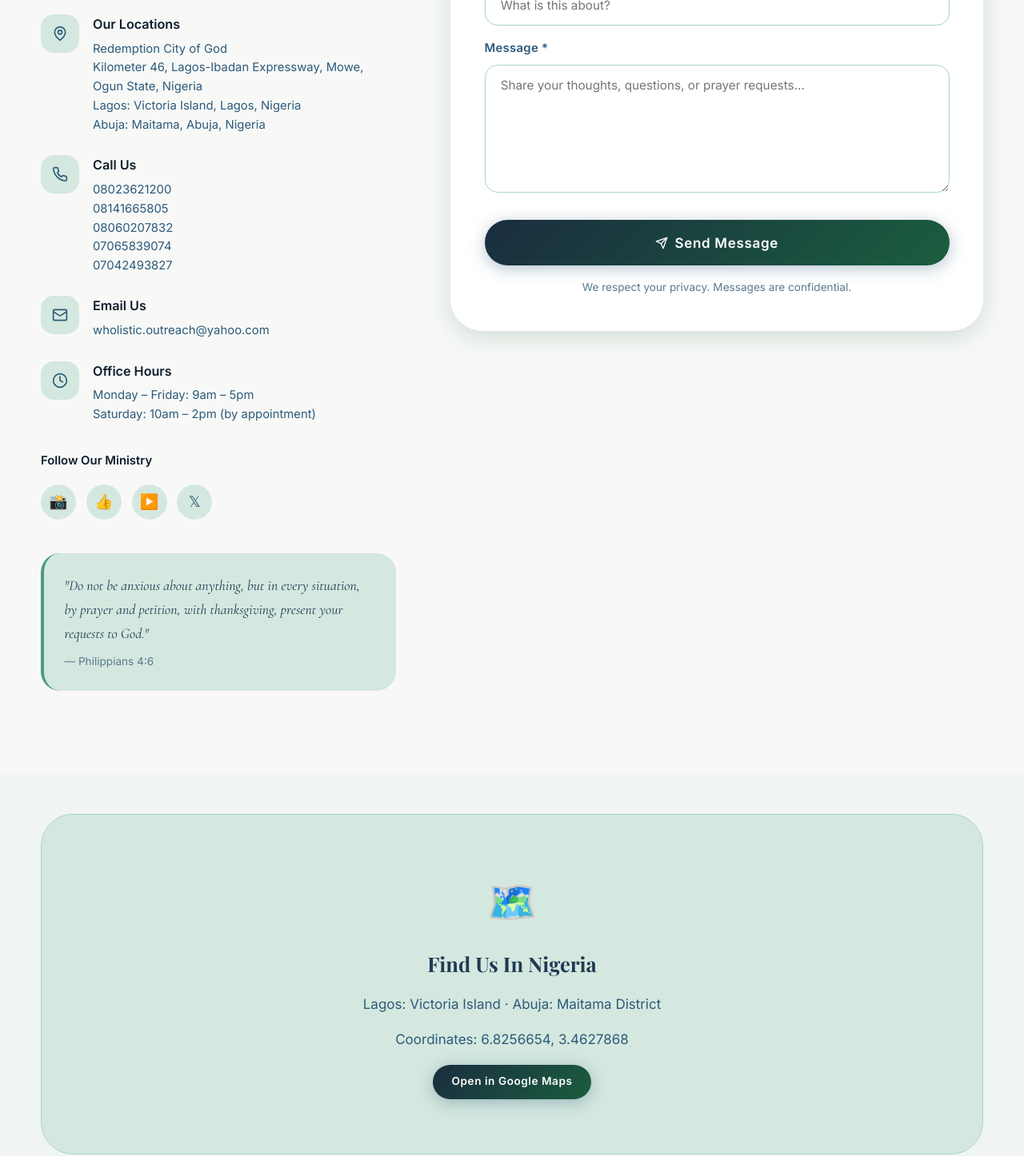
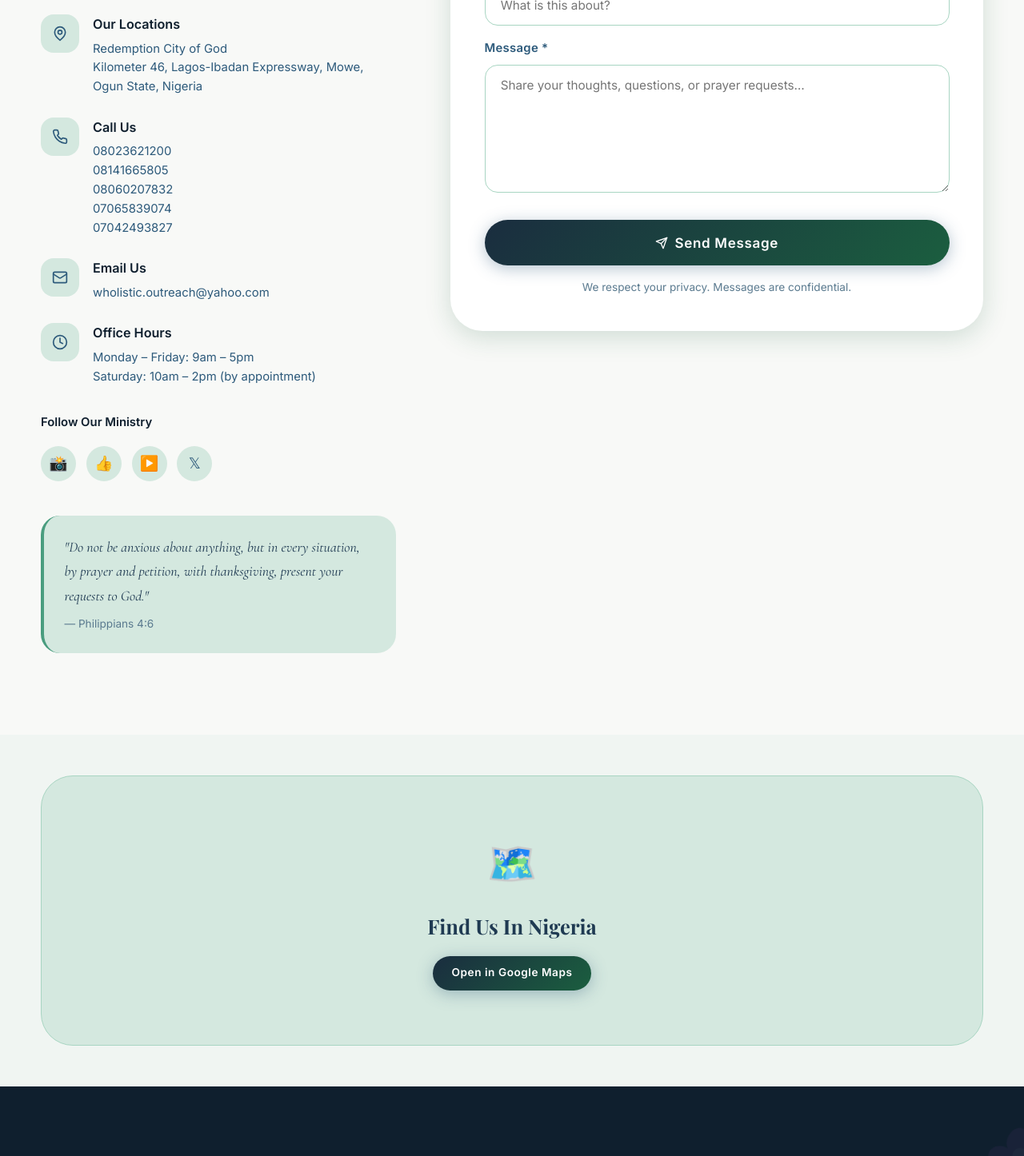
Before and after one commit to JDLightworks/wholistic, a React (Vite) app: page /contact in a window 1280 px wide. Shown: the part 880-2326 px from the top of the page at 80% size. Built offline with nearby package versions, Linux system fonts and the light colour scheme; the HTML template or start-up script is replaced by a standard one; a web font is replaced by a local one.

Commit message:
changedimages

```diff
--- a/src/pages/Contact.tsx
+++ b/src/pages/Contact.tsx
@@ -8,8 +8,6 @@ const contactInfo = [
   { icon: <MapPin size={20} />, title: 'Our Locations', lines: [
     'Redemption City of God',
     'Kilometer 46, Lagos-Ibadan Expressway, Mowe, Ogun State, Nigeria',
-    'Lagos: Victoria Island, Lagos, Nigeria',
-    'Abuja: Maitama, Abuja, Nigeria'
   ] },
   { icon: <Phone size={20} />, title: 'Call Us', lines: ['08023621200', '08141665805', '08060207832', '07065839074', '07042493827'] },
   { icon: <Mail size={20} />, title: 'Email Us', lines: ['wholistic.outreach@yahoo.com'] },
@@ -245,10 +243,9 @@ export default function Contact() {
           }}>
             <div style={{ fontSize: '3rem' }}>🗺️</div>
             <h3 style={{ fontFamily: 'var(--font-display)', fontSize: '1.5rem', color: 'var(--purple-800)' }}>Find Us In Nigeria</h3>
-            <p style={{ color: 'var(--text-mid)', maxWidth: '400px' }}>Lagos: Victoria Island · Abuja: Maitama District</p>
-            <p style={{ color: 'var(--text-mid)', maxWidth: '400px' }}>Coordinates: 6.8256654, 3.4627868</p>
+
             <a
-              href="https://www.google.com/maps?q=6.8256654,3.4627868"
+              href="https://www.google.com/maps/place/Redemption+City,+Pakuro+110113,+Ogun+State/@6.8155529,3.4387864,14.14z/data=!4m6!3m5!1s0x103bc0d7afdbeff1:0x8fb55c4a02c7a113!8m2!3d6.814186!4d3.4580168!16s%2Fg%2F11wr2v8qy4?entry=ttu&g_ep=EgoyMDI2MDQyOC4wIKXMDSoASAFQAw%3D%3D"
               target="_blank"
               rel="noopener noreferrer"
               className="btn btn-primary btn-sm"
```
